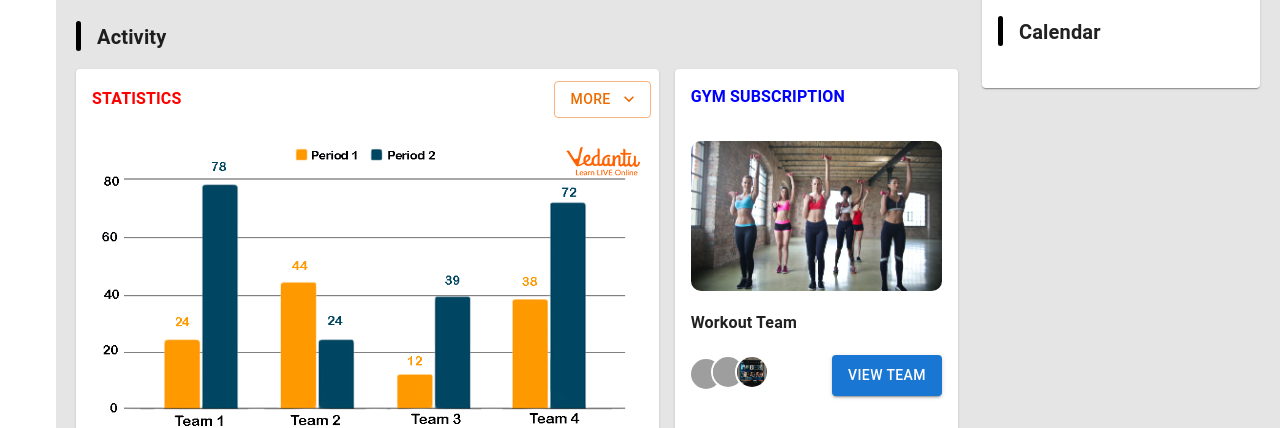
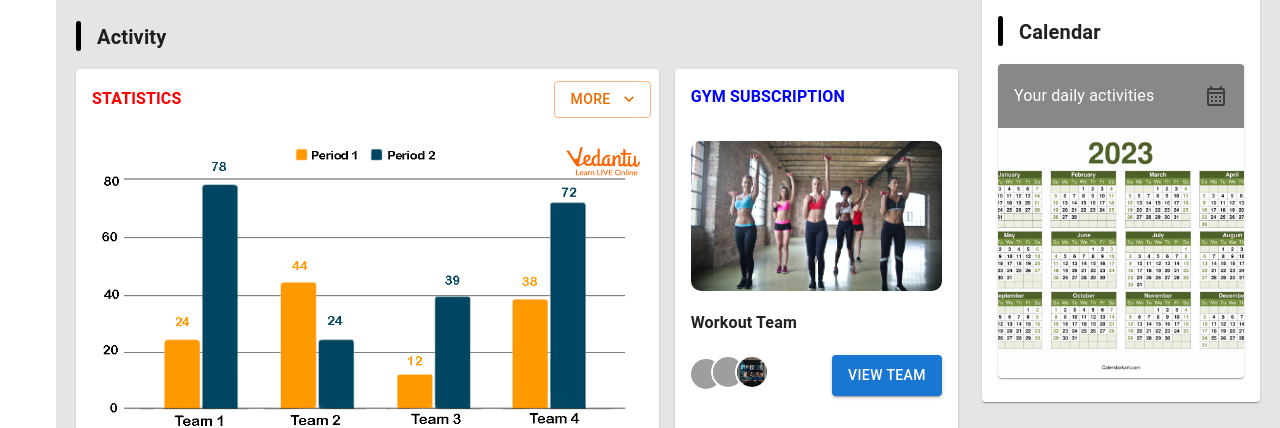
Before and after one commit to brianmbe/first_bank, a React (Create React App) app: page / in a window 1280 px wide. Shown: the part 509-937 px from the top of the page. Built offline with nearby package versions, Linux system fonts and the light colour scheme; grey boxes are pictures that could not be loaded.

Commit message:
add calendar

```diff
--- a/src/scenes/customer-page/ActivitySummary.jsx
+++ b/src/scenes/customer-page/ActivitySummary.jsx
@@ -6,6 +6,7 @@ import LiveTvOutlinedIcon from "@mui/icons-material/LiveTvOutlined";
 import WaterDamageOutlinedIcon from "@mui/icons-material/WaterDamageOutlined";
 import ExpandMoreOutlinedIcon from "@mui/icons-material/ExpandMoreOutlined";
 import EditNoteOutlinedIcon from "@mui/icons-material/EditNoteOutlined";
+import CalendarMonthOutlinedIcon from "@mui/icons-material/CalendarMonthOutlined";
 import { Balance } from "@mui/icons-material";
 
 export default function ActivitySummary() {
@@ -395,6 +396,24 @@ export default function ActivitySummary() {
                     Calendar
                   </Typography>
                 </Box>
+
+                {/* Calendar */}
+                <Card sx={{ bgcolor: "#888", color: "white" }}>
+                  <CardHeader
+                    title={<Typography>Your daily activities</Typography>}
+                    action={
+                      <IconButton>
+                        <CalendarMonthOutlinedIcon color="#fff" />
+                      </IconButton>
+                    }
+                  />
+                  <CardMedia
+                    component="img"
+                    height="250"
+                    image="../../calendar_2023.jpg"
+                    alt="Paella dish"
+                  />
+                </Card>
               </CardContent>
             </Card>
           </Grid>
```
Also changed, not shown: public/calendar_2023.jpg (added).
